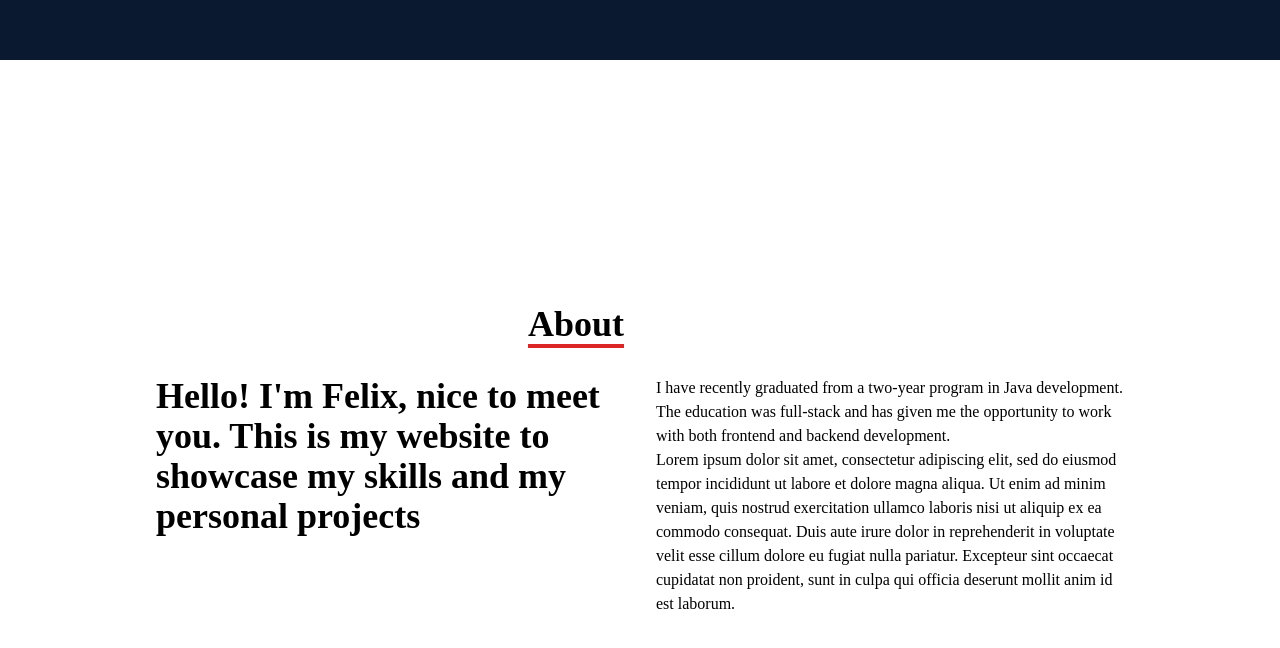
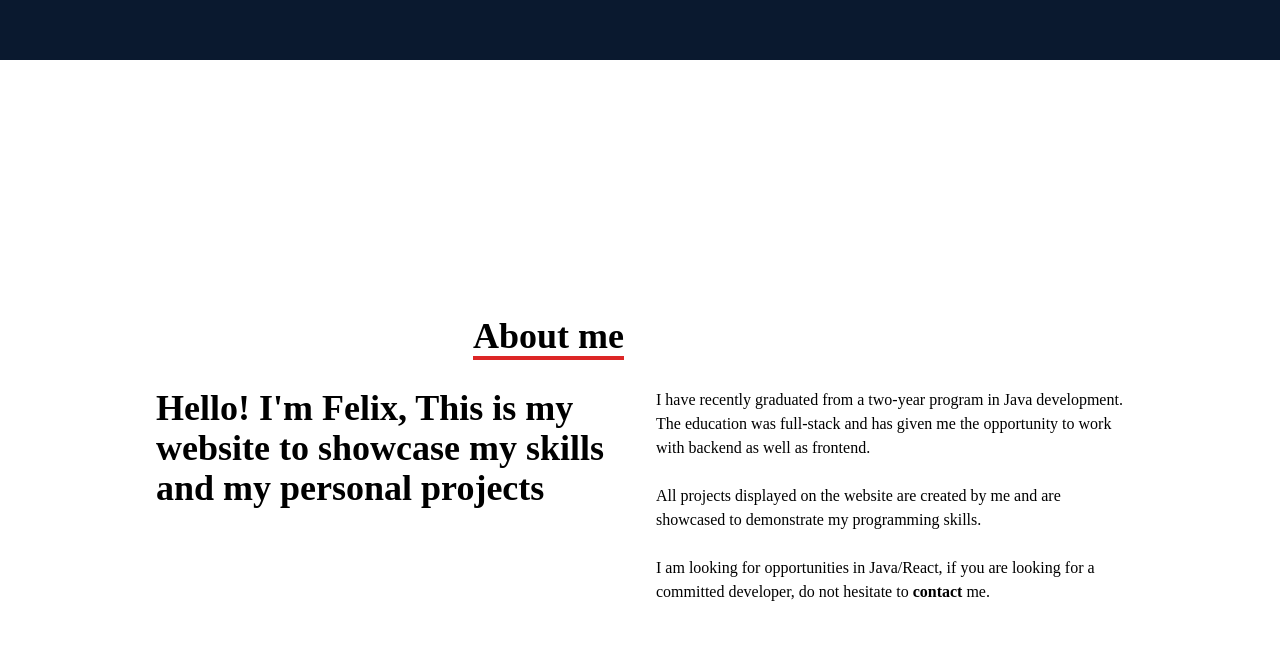
Before and after one commit to FelixJacobsen/my-website-portfolio, a React (Create React App) app: page / in a window 1280 px wide. Shown: the part 740-1388 px from the top of the page. Built offline with nearby package versions, Linux system fonts and the light colour scheme.

Commit message:
Update text in About and Home page

```diff
--- a/src/components/About.jsx
+++ b/src/components/About.jsx
@@ -1,4 +1,5 @@
 import React from "react";
+import { Link } from "react-scroll";
 
 const About = () => {
   return (
@@ -7,7 +8,7 @@ const About = () => {
         <div className="max-w-[1000x] w-full grid grid-cols-2 gap-8">
           <div className="sm:text-right pb-8 pl-4">
             <p className="text-4xl font-bold inline border-b-4 border-red-600">
-              About
+              About me
             </p>
           </div>
         </div>
@@ -15,24 +16,26 @@ const About = () => {
         <div className="max-w-[1000px] w-full grid sm:grid-cols-2 gap-8 px-4">
           <div className="sm:text-rioght text-4xl font-bold">
             <p>
-              Hello! I'm Felix, nice to meet you. This is my website to showcase
-              my skills and my personal projects
+              Hello! I'm Felix, This is my website to showcase my skills and my
+              personal projects
             </p>
           </div>
           <div>
             <p>
               I have recently graduated from a two-year program in Java
               development. The education was full-stack and has given me the
-              opportunity to work with both frontend and backend development.
-            </p>
-            <p>
-              Lorem ipsum dolor sit amet, consectetur adipiscing elit, sed do
-              eiusmod tempor incididunt ut labore et dolore magna aliqua. Ut
-              enim ad minim veniam, quis nostrud exercitation ullamco laboris
-              nisi ut aliquip ex ea commodo consequat. Duis aute irure dolor in
-              reprehenderit in voluptate velit esse cillum dolore eu fugiat
-              nulla pariatur. Excepteur sint occaecat cupidatat non proident,
-              sunt in culpa qui officia deserunt mollit anim id est laborum.
+              opportunity to work with backend as well as frontend.
+              <br />
+              <br />
+              All projects displayed on the website are created by me and are
+              showcased to demonstrate my programming skills.
+              <br />
+              <br />I am looking for opportunities in Java/React, if you are
+              looking for a committed developer, do not hesitate to{" "}
+              <Link className="cursor-pointer font-bold" to="contact">
+                contact
+              </Link>{" "}
+              me.
             </p>
           </div>
         </div>
--- a/src/components/Home.jsx
+++ b/src/components/Home.jsx
@@ -17,7 +17,8 @@ const Home = () => {
               I'm a Full Stack Developer
             </h2>
             <h2 className="text-[#8892b0] py-4 max-w-[700px]">
-              I'm a Full Stack Developer
+              I am a full-stack developer, specializing in backend development
+              with a focus on Java.
             </h2>
             <Link to="projects" smooth={true} offset={true} duration={500}>
               <button className="text-white group border-2 px-6 py-3 my-2 flex items-center hover:bg-red-600 hover:border-red-600">
```
